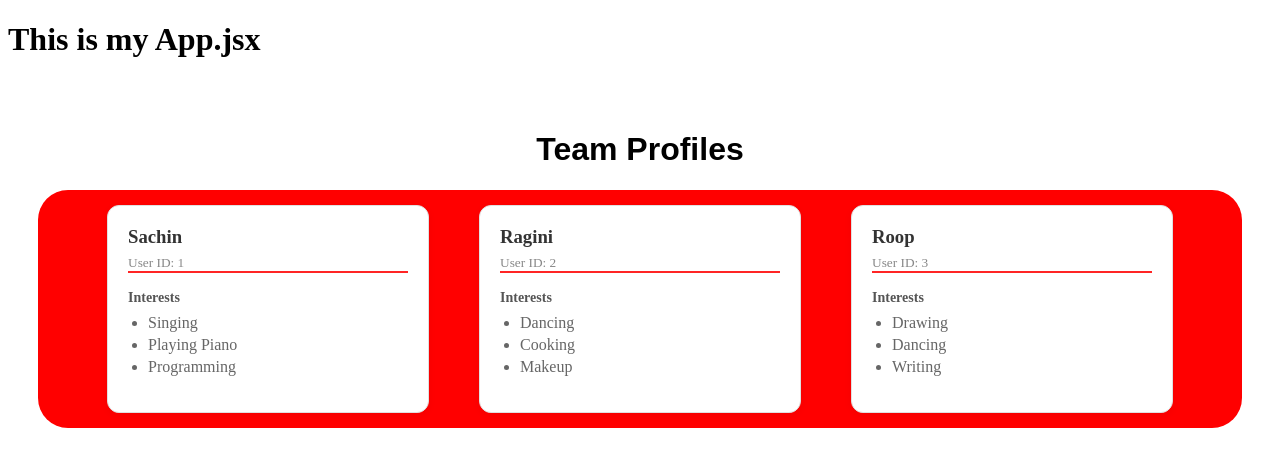
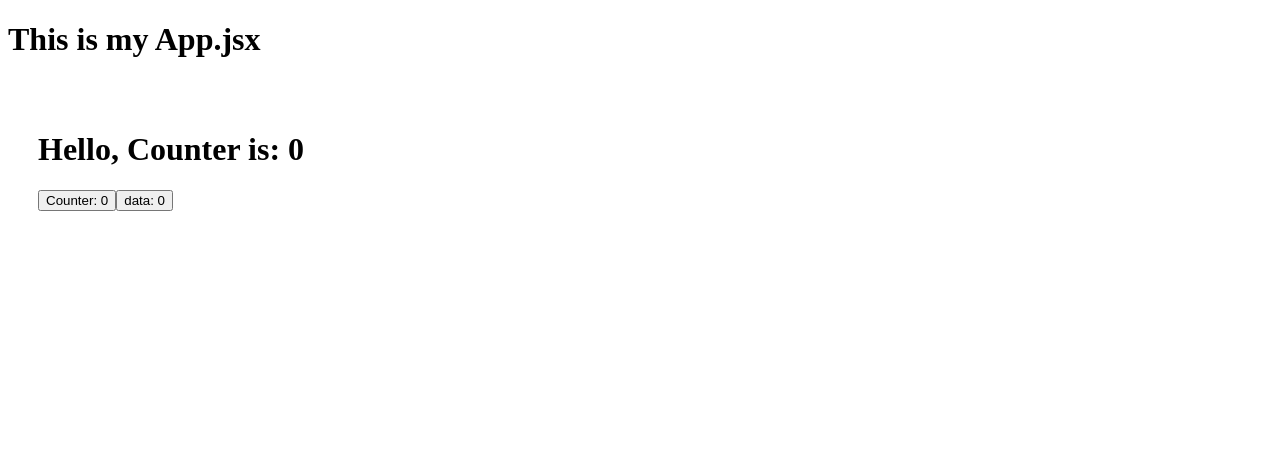
Before and after one commit to DeepCosmos532528am/learn-React, a React (Vite) app: page / in a window 1280 px wide. Shown: the top 466 px of the page. Built offline with nearby package versions, Linux system fonts and the light colour scheme.

Commit message:
add: learn to apply useEffect Hook on  no to multiple states and see hoe useEffect works on state change while full component re-renders

```diff
--- a/src/App.jsx
+++ b/src/App.jsx
@@ -1,10 +1,10 @@
-import UserListContainer from "./UserListContainer";
+import Hooks_useEffect from "./Hooks_useEffect";
 
 function App() {
   return (
     <div>
       <h1>This is my App.jsx</h1>
-      < UserListContainer />
+      < Hooks_useEffect/>
     </div>
   )
 }
--- /dev/null
+++ b/src/Hooks_useEffect.jsx
@@ -0,0 +1,66 @@
+import { useEffect, useState } from 'react';
+/**React Hooks & useEffect – Quick Note
+
+Hooks are special functions in React that allow functional components to use state, lifecycle methods, and other React features without writing class components. The most common hooks are useState for managing component state and useEffect for handling side effects.
+
+useEffect is used to perform side effects, which are operations that happen outside the normal rendering flow, such as API calls, timers, subscriptions, logging, or manually updating the DOM. It runs after rendering, and its behavior can be controlled using dependencies:
+
+1. An empty dependency array ([]) makes it run once on mount,
+2. Specific dependencies ([state/prop]) make it run when those values change,
+3. No array makes it run after every render.
+
+It also supports cleanup functions, which help prevent memory leaks by cleaning timers, subscriptions, or event listeners when the component unmounts or before the effect re-runs.
+
+In short: Hooks enable functional components to have state and lifecycle capabilities, and useEffect manages all side effects in a predictable and controlled way, keeping React applications efficient and maintainable. */
+
+
+
+
+const UseEffectComponents = () => {
+  const [counter, setCounter] = useState(0);
+  const [data, setData] = useState(0);
+
+  //when even the empty dependecy array is not passed----
+  useEffect(() => {countonCall()})
+
+  function countonCall() {
+    console.log("no dependecy array given, Har render par chalega")
+  }
+
+  //when want to just call the function one time the component renders, provide no dependency empty array----
+
+  //countOnCall()//go in browser and look in console in inspection window. Issue is on clicking the buttom, click event occurs and it changes just the state of counter i.e. updating the value, but why this function,countOnCall() is getting call everytime. This is because, on each state update the component re-renders, so this function also gets call everytime. Solution is useEffect
+
+  useEffect(() => { countOnCall1() }, []) //  this get called for one time when the component renders for the first time
+  function countOnCall1() {
+    console.log("no dependency state..,Sirf Pehli baar (Mounting)")
+  }
+
+  //when want to pass one state---------------------------
+
+  useEffect(() => { countOnCall2() }, [data])
+
+  function countOnCall2() {
+    console.log("Sirf Data change par,One dependency state...")
+  }//But this function be called on every time the state changes of the data state only, but still for counter state it will not be called as there is only data there in dependency array of the useEffect above.
+
+  //Passing more than one state---------------------------
+
+  useEffect(() => { countOncall3() }, [data, counter])
+
+  const countOncall3 = () => { console.log("Data ya Counter change par,more than one dependency state...") }
+
+  //-------Return the UI----------------------------------
+  return (
+    <div style={{ padding: '30px' }}>
+      <h1>Hello, Counter is: {counter}</h1>
+      <button onClick={() => setCounter(counter + 1)}>Counter: {counter}</button>
+      <button onClick={() => setData(data + 1)}>data: {data}</button>
+    </div>
+  );
+};
+
+
+
+
+export default UseEffectComponents;
--- a/src/UserListContainer.jsx
+++ /dev/null
@@ -1,32 +0,0 @@
-import UserProfile from './UserProfile';
-
-
-const usersList = [
-  { id: '1', fname: 'Sachin', Interests: ['Singing', 'Playing Piano', 'Programming'] },
-  { id: '2', fname: 'Ragini', Interests: ['Dancing', 'Cooking', 'Makeup'] },
-  { id: '3', fname: 'Roop', Interests: ['Drawing', 'Dancing', 'Writing'] }
-];
-
-const UserListContainer = () => {
-  return (
-    <div style={{ padding: '30px' }}>
-      <h1 style={{ textAlign: 'center', fontFamily: 'sans-serif' }}>Team Profiles</h1>
-
-      <div style={{
-        display: 'flex',
-        flexWrap: 'wrap',
-        justifyContent: 'center',
-        gap: '20px',
-        backgroundColor: 'red',
-        borderRadius: "30px"
-      }}>
-        {usersList.map((individualUser) => (
-          // Key hamesha map ke direct child par honi chahiye
-          <UserProfile key={individualUser.id} userData={individualUser} />
-        ))}
-      </div>
-    </div>
-  );
-};
-
-export default UserListContainer;
--- a/src/UserProfile.jsx
+++ /dev/null
@@ -1,33 +0,0 @@
-function UserProfile({ userData }) {
-  return (
-    <div style={{
-      border: "1px solid #e0e0e0",
-      padding: "20px",
-      margin: "15px",
-      borderRadius: "12px",
-      backgroundColor: "#ffffff",
-      boxShadow: "0 2px 8px rgba(0,0,0,0.05)",
-      width: "280px"
-    }}>
-      <header style={{ borderBottom: "2px solid #ff2525", marginBottom: "15px" }}>
-        <h3 style={{ margin: "0 0 5px 0", color: "#333" }}>
-          {userData.fname}
-        </h3>
-        <small style={{ color: "#888" }}>User ID: {userData.id}</small>
-      </header>
-
-      <section>
-        <strong style={{ fontSize: "14px", color: "#555" }}>Interests</strong>
-        <ul style={{ marginTop: "8px", paddingLeft: "20px", color: "#666" }}>
-          {userData.Interests.map((interest, index) => (
-            <li key={index} style={{ marginBottom: "4px" }}>
-              {interest}
-            </li>
-          ))}
-        </ul>
-      </section>
-    </div>
-  );
-}
-
-export default UserProfile;
```
